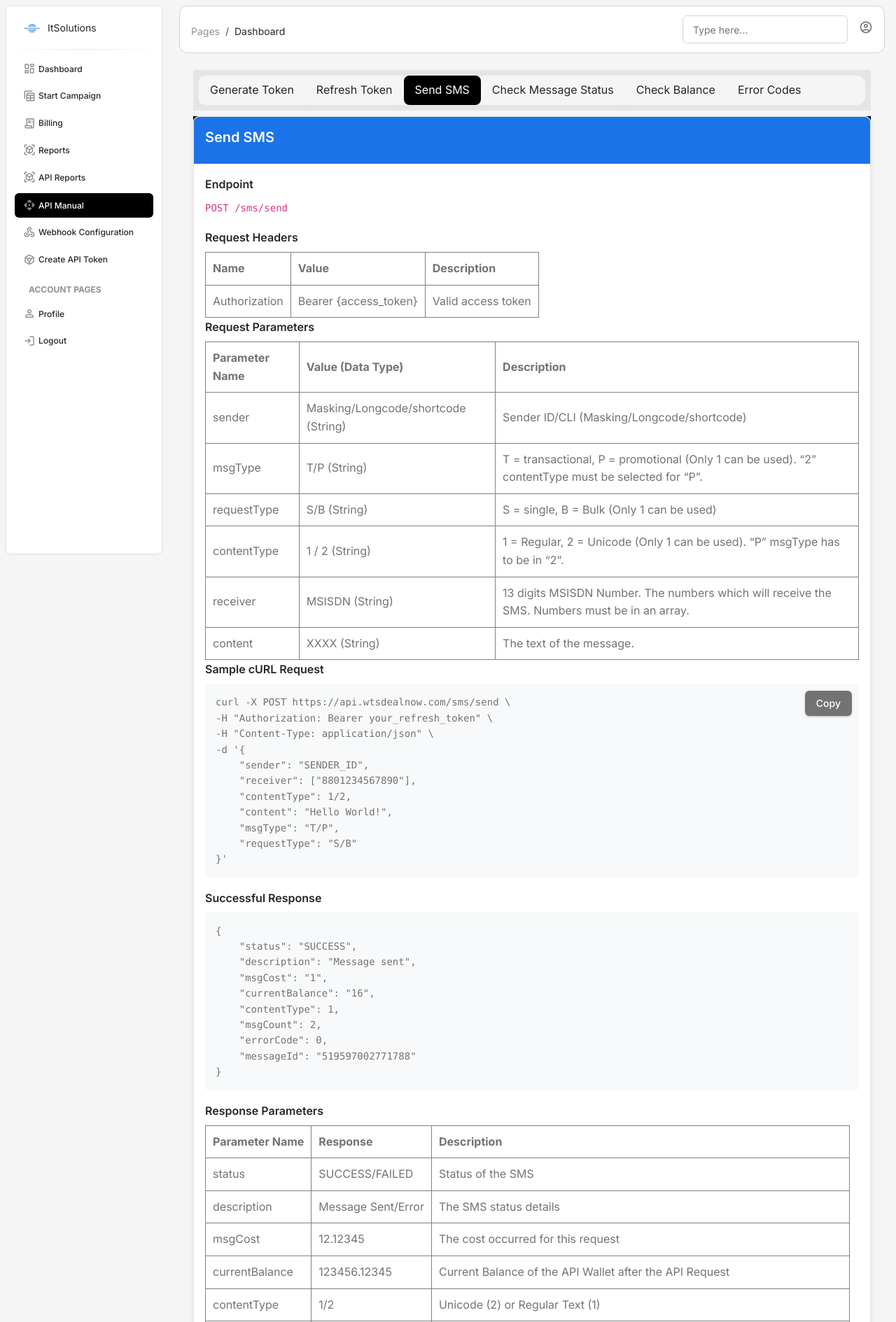
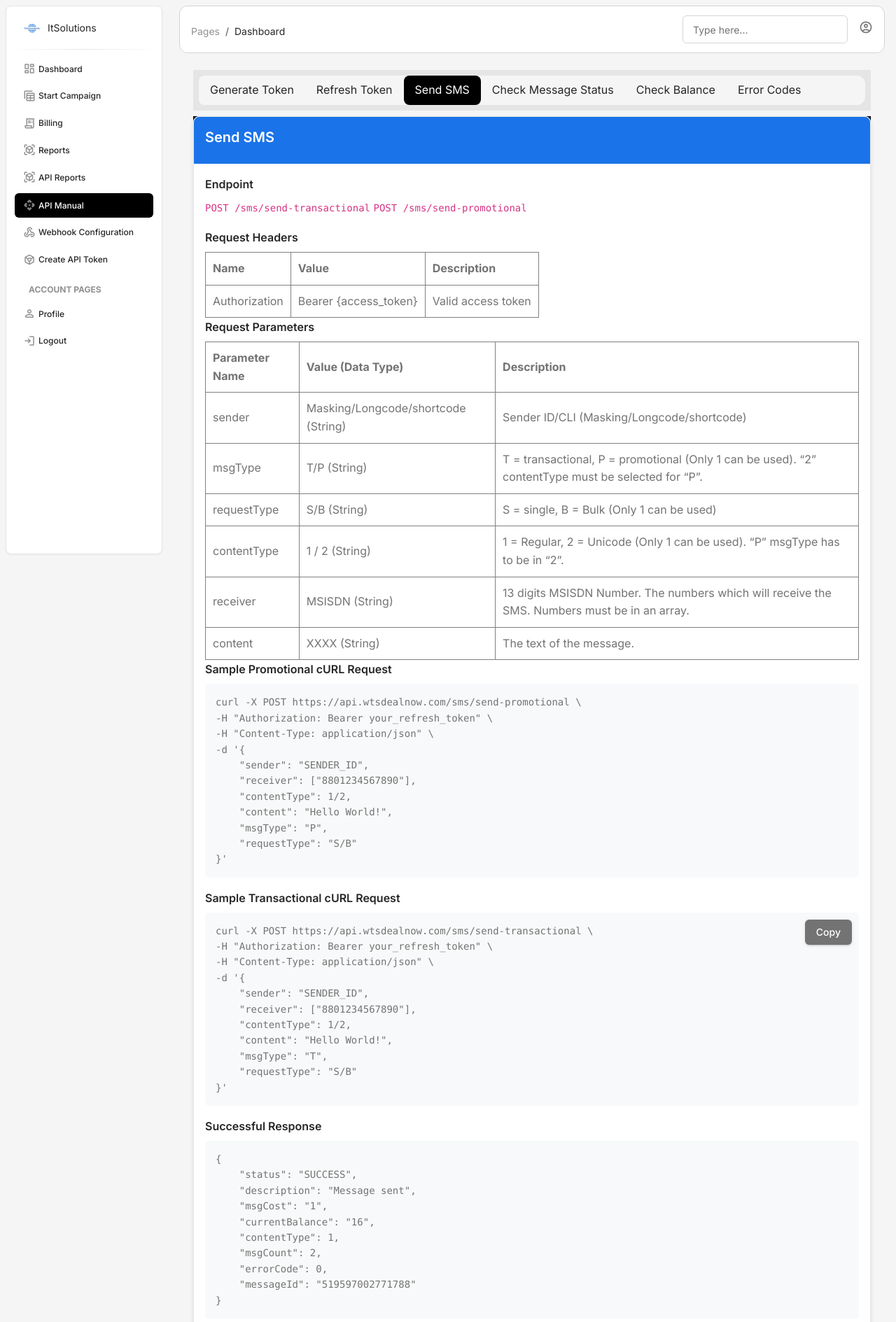
Before and after one commit to itsolution4india/send_sms_djnago, a Django app: page /api_documentation/ in a window 1280 px wide, after a click on "Send SMS". Shown: the top 1889 px of the page at 70% size. Run offline with Django 5.2, Linux system fonts and the light colour scheme; a user stored in the database is signed in; some libraries are stand-ins or nearby versions.

Commit message:
Updated Doumentation

```diff
--- a/sms_app/templates/api_documentation.html
+++ b/sms_app/templates/api_documentation.html
@@ -182,7 +182,8 @@
                                 </div>
                                 <div class="card-body">
                                     <h6>Endpoint</h6>
-                                    <code>POST /sms/send</code>
+                                    <code>POST /sms/send-transactional</code>
+                                    <code>POST /sms/send-promotional</code>
 
                                     <h6 class="mt-3">Request Headers</h6>
                                     <table class="table-bordered">
@@ -245,9 +246,9 @@
                                             </tbody>
                                           </table>
 
-                                    <h6>Sample cURL Request</h6>
+                                    <h6>Sample Promotional cURL Request</h6>
                                     <div class="curl-code position-relative">
-                                        <pre><code id="smsCurl">curl -X POST https://api.wtsdealnow.com/sms/send \
+                                        <pre><code id="smsCurl">curl -X POST https://api.wtsdealnow.com/sms/send-promotional \
 -H "Authorization: Bearer your_refresh_token" \
 -H "Content-Type: application/json" \
 -d '{
@@ -255,7 +256,21 @@
     "receiver": ["8801234567890"],
     "contentType": 1/2,
     "content": "Hello World!",
-    "msgType": "T/P",
+    "msgType": "P",
+    "requestType": "S/B"
+}'</code></pre>
+
+<h6>Sample Transactional cURL Request</h6>
+                                    <div class="curl-code position-relative">
+                                        <pre><code id="smsCurl">curl -X POST https://api.wtsdealnow.com/sms/send-transactional \
+-H "Authorization: Bearer your_refresh_token" \
+-H "Content-Type: application/json" \
+-d '{
+    "sender": "SENDER_ID",
+    "receiver": ["8801234567890"],
+    "contentType": 1/2,
+    "content": "Hello World!",
+    "msgType": "T",
     "requestType": "S/B"
 }'</code></pre>
                                         <button class="btn btn-secondary copy-btn" onclick="copyToClipboard('smsCurl')">Copy</button>
```
